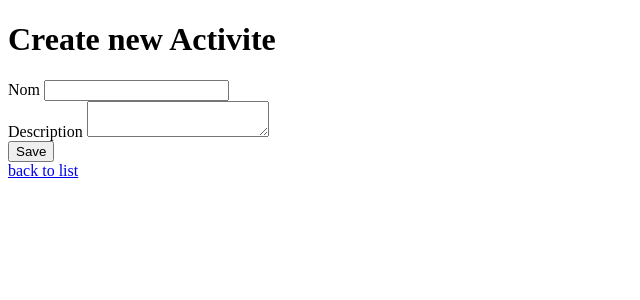
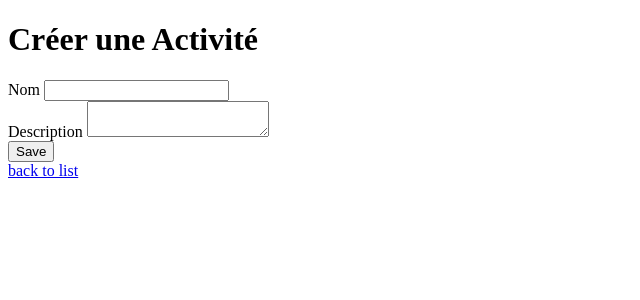
Before and after one commit to sergun09/ProjetAnimateur, a Symfony app: template templates/activite/new.html.twig in a window 1280 px wide. Shown: the part 112-412 px from the top of the page, without its empty margins (0-640 px from the left). Run offline with Twig, Linux system fonts and the light colour scheme; the template is opened without the code that fills it, so the values that code supplies are empty; form fields are guessed from the names that the template uses; some libraries are stand-ins or nearby versions.

Commit message:
question11

```diff
--- a/templates/activite/_delete_form.html.twig
+++ b/templates/activite/_delete_form.html.twig
@@ -1,4 +1,4 @@
-<form method="post" action="{{ path('activite_delete', {'id': activite.id}) }}" onsubmit="return confirm('Are you sure you want to delete this item?');">
-    <input type="hidden" name="_token" value="{{ csrf_token('delete' ~ activite.id) }}">
-    <button class="btn btn-danger mt-1">Delete</button>
+<form method="post" action="{{ path('activite_delete', {'id': activite.id}) }}" onsubmit="return confirm('Voulez-vous vraiment supprimer cette activité?');">
+	<input type="hidden" name="_token" value="{{ csrf_token('delete' ~ activite.id) }}">
+	<button class="btn btn-danger mt-1">Delete</button>
 </form>
--- a/templates/activite/new.html.twig
+++ b/templates/activite/new.html.twig
@@ -4,7 +4,7 @@
 {% endblock %}
 
 {% block body %}
-	<h1>Create new Activite</h1>
+	<h1>Créer une Activité</h1>
 
 	{{form_start(form)}}
 
```
Also changed, not shown: templates/activite/index.html.twig (+5 -3 lines), templates/activite/show.html.twig (+8 -3 lines).
